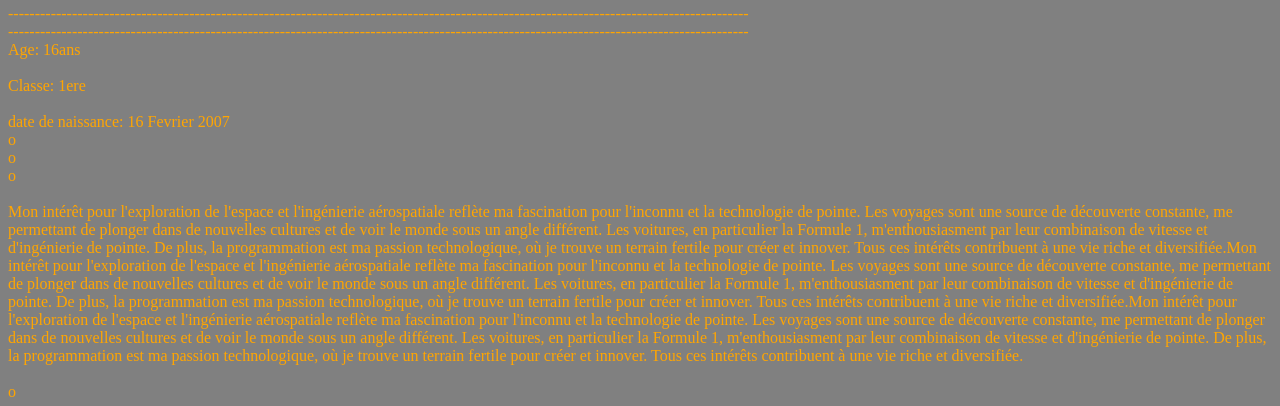
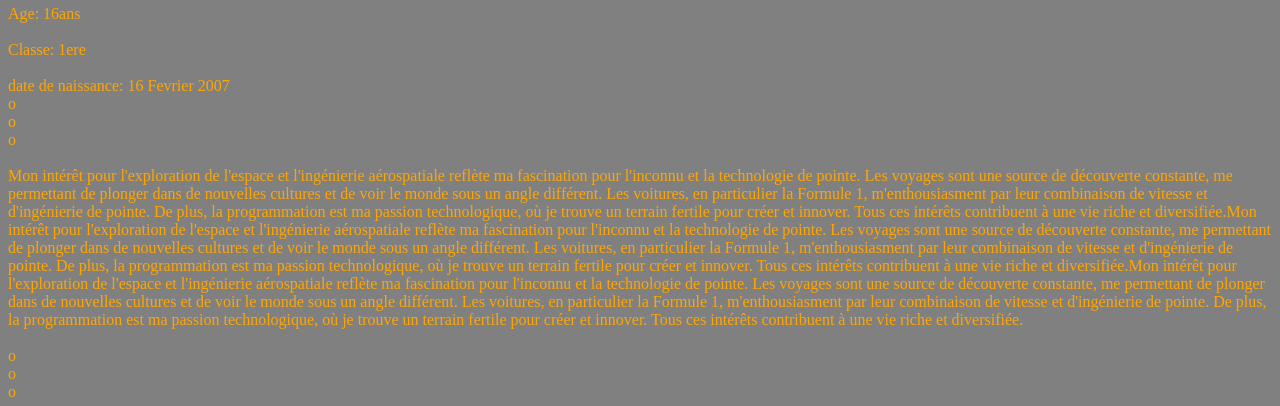
Before and after one commit to JeremyHudon/My-NSI-work, a plain HTML site: page index.html in a window 1280 px wide. Shown: the part 312-718 px from the top of the page. Drawn offline with Linux system fonts and the light colour scheme.

Commit message:
Update index.html

```diff
--- a/index.html
+++ b/index.html
@@ -9,11 +9,7 @@
         <h1>mon cv</h1>
     <p> <img src="https://github.com/JeremyHudon/practice2/assets/146172679/7ad0e986-0be8-4425-b26d-3dfbd921eae0" alt="" width="20%" height="20%"><br>
 
--------------------------------------------------------------------------------------------------------------------------------------------<br>
-
--------------------------------------------------------------------------------------------------------------------------------------------<br>
-
--------------------------------------------------------------------------------------------------------------------------------------------<br>
+----------------------------------------------------------------------------------------------------------------------------------------------------------------------------------------------------<br>
 
 Age: 16ans<br>
 <br>
```
